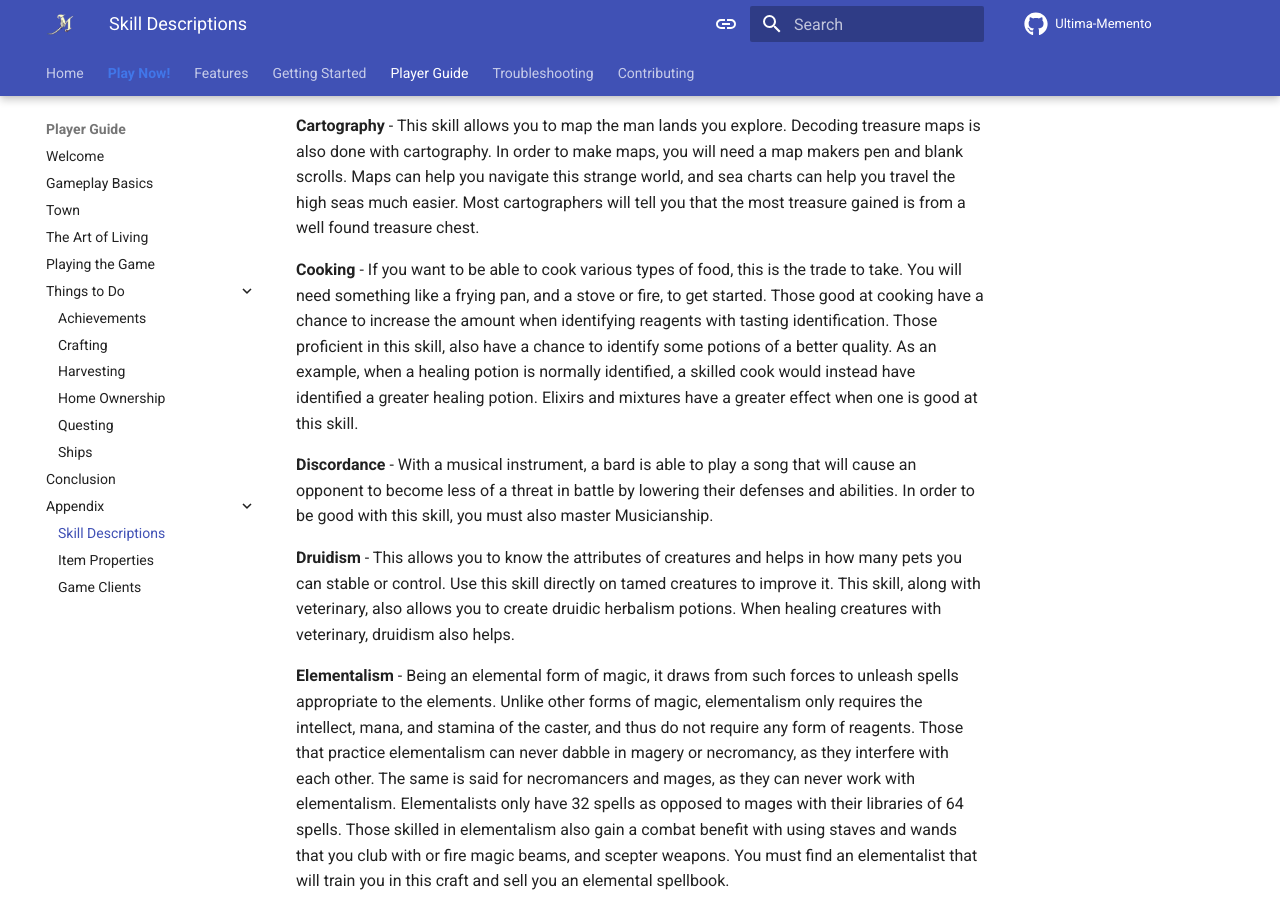
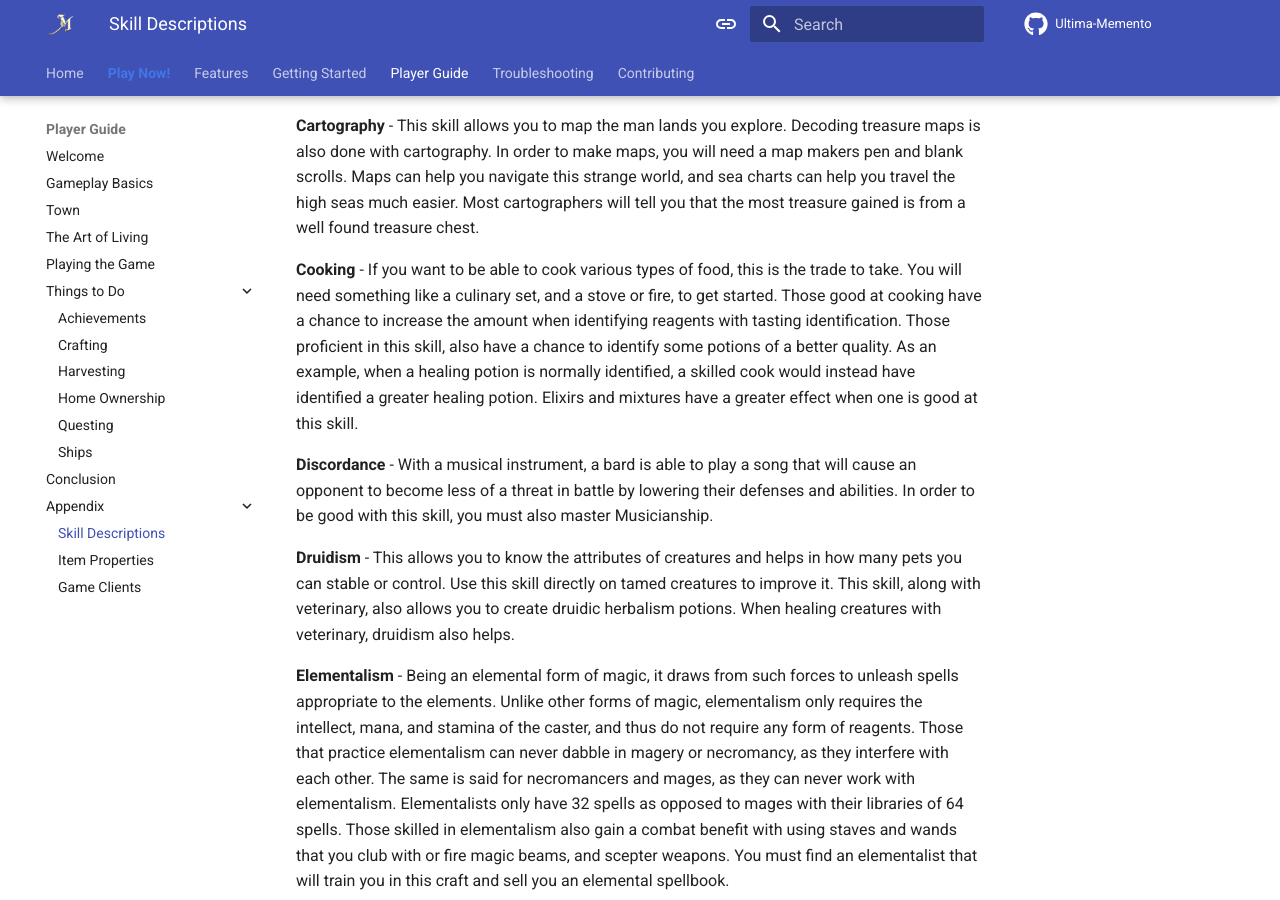
Before and after one commit to Jascen/Memento-Site, an MkDocs documentation site: the page built from docs/guide/appendix-skill-descriptions.md, in a window 1280 px wide and 900 px high, scrolled down 1519 px. Built offline with MkDocs 1.6.1 and Material for MkDocs 9.7.7, drawn with Linux system fonts in a browser that asks for light colours; comment, search, counter and statistics services are not loaded.

Commit message:
- Fix cooking tool name

```diff
--- a/docs/guide/appendix-skill-descriptions.md
+++ b/docs/guide/appendix-skill-descriptions.md
@@ -24,7 +24,7 @@ Here is the listing of skills that you can use in the world.
 
 **Cartography** - This skill allows you to map the man lands you explore. Decoding treasure maps is also done with cartography. In order to make maps, you will need a map makers pen and blank scrolls. Maps can help you navigate this strange world, and sea charts can help you travel the high seas much easier. Most cartographers will tell you that the most treasure gained is from a well found treasure chest.
 
-**Cooking** - If you want to be able to cook various types of food, this is the trade to take. You will need something like a frying pan, and a stove or fire, to get started. Those good at cooking have a chance to increase the amount when identifying reagents with tasting identification. Those proficient in this skill, also have a chance to identify some potions of a better quality. As an example, when a healing potion is normally identified, a skilled cook would instead have identified a greater healing potion. Elixirs and mixtures have a greater effect when one is good at this skill.
+**Cooking** - If you want to be able to cook various types of food, this is the trade to take. You will need something like a culinary set, and a stove or fire, to get started. Those good at cooking have a chance to increase the amount when identifying reagents with tasting identification. Those proficient in this skill, also have a chance to identify some potions of a better quality. As an example, when a healing potion is normally identified, a skilled cook would instead have identified a greater healing potion. Elixirs and mixtures have a greater effect when one is good at this skill.
 
 **Discordance** - With a musical instrument, a bard is able to play a song that will cause an opponent to become less of a threat in battle by lowering their defenses and abilities. In order to be good with this skill, you must also master Musicianship.
 
```
